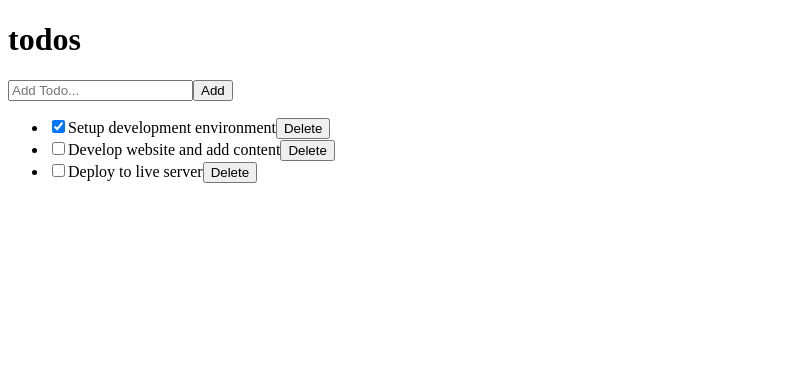
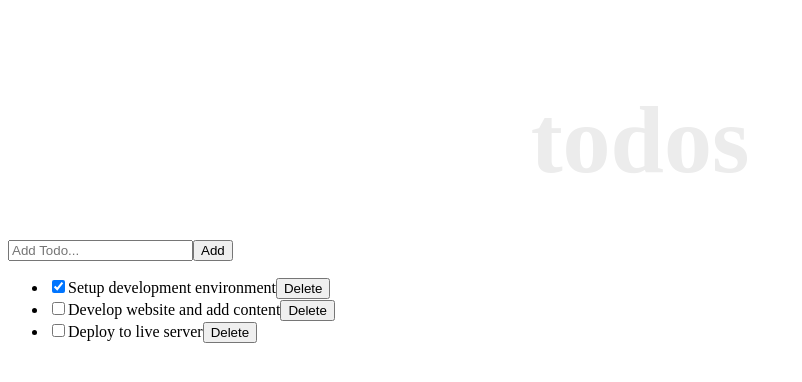
Before and after one commit to Microverse-Fullstack-Program/React-Todos-App, a React (Create React App) app: page / in a window 1280 px wide. Shown: the top 382 px of the page, without its empty margins (0-802 px from the left). Built offline with nearby package versions, Linux system fonts and the light colour scheme.

Commit message:
Update Header component - styling

```diff
--- a/src/components/Header.js
+++ b/src/components/Header.js
@@ -1,9 +1,29 @@
 import React from 'react';
 
-const Header = () => (
-  <header>
-    <h1>todos</h1>
-  </header>
-);
+const Header = () => {
+  // inline style using variable
+  const headerStyle = {
+    padding: '20px 0',
+    lineHeight: '1.5em',
+  };
+
+  return (
+    <header style={headerStyle}>
+      <h1
+        style={{
+          fontSize: '6rem',
+          fontWeight: '600',
+          marginBottom: '2rem',
+          lineHeight: '1em',
+          color: '#ececec',
+          textTransform: 'lowercase',
+          textAlign: 'center',
+        }}
+      >
+        todos
+      </h1>
+    </header>
+  );
+};
 
 export default Header;
```
